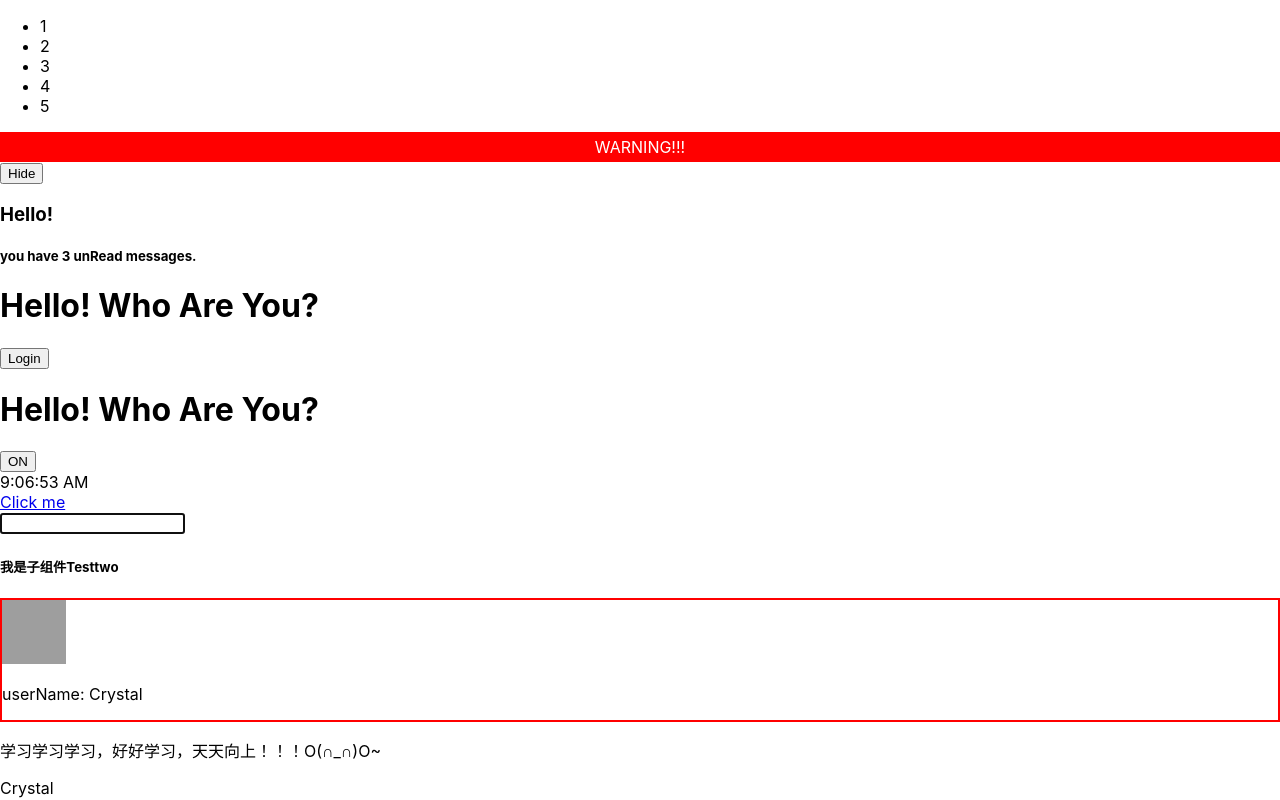
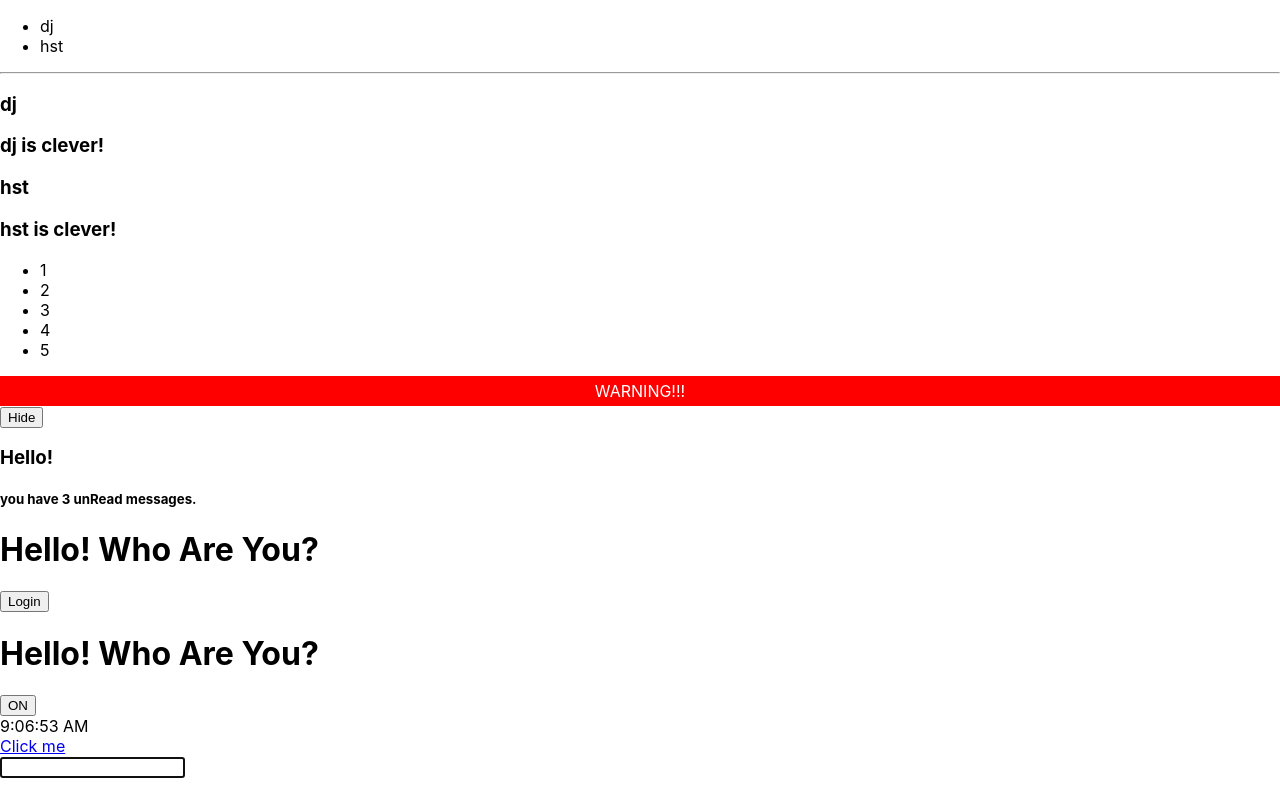
Before and after one commit to SitongHui/learnReact-1, a React (Create React App) app: page / in a window 1280 px wide. Shown: the top 800 px of the page. Built offline with nearby package versions, Linux system fonts and the light colour scheme; grey boxes are pictures that could not be loaded.

Commit message:
key值的学习

```diff
--- a/src/App.js
+++ b/src/App.js
@@ -12,6 +12,7 @@ import LoginControll from './TestLoginControll/LoginControll';
 import UnReadMessage from './TestUnReadMsg/UnReadMessage'
 import Page from "./TestPage/Page";
 import MapFunc from "./TestMap/MapFunc";
+import Blog from "./TestBlog/Blog";
 
 function TimeString() {
     return (
@@ -59,8 +60,14 @@ class App extends Component {
         const message = ['React', 'Vue', 'Angular'];
         const numbers = [1, 2, 3, 4, 5];
 
+        const posts = [
+            { id: 1, title: 'dj', content: 'dj is clever!' },
+            { id: 2, title: 'hst', content: 'hst is clever!' }
+        ];
+
         return (
             <>
+                <Blog posts={posts}/>
                 <MapFunc numbers={numbers}/>
                 <Page />
                 <UnReadMessage unReadMessage={message}/>
--- /dev/null
+++ b/src/TestBlog/Blog.js
@@ -0,0 +1,33 @@
+import React, { Component } from 'react';
+
+class Blog extends Component {
+    render() {
+        const { posts } = this.props;
+
+        const sidebar = (
+            <ul>
+                {posts.map((post) =>
+                    <li key={post.id}>
+                        {post.title}
+                    </li>
+                )}
+            </ul>
+        );
+
+        const content = posts.map( post =>
+            <div key={post.id}>
+                <h3>{post.title}</h3>
+                <h3>{post.content}</h3>
+            </div>
+        );
+        return (
+            <div>
+                {sidebar}
+                <hr/>
+                {content}
+            </div>
+        )
+    }
+}
+
+export default Blog;
```
